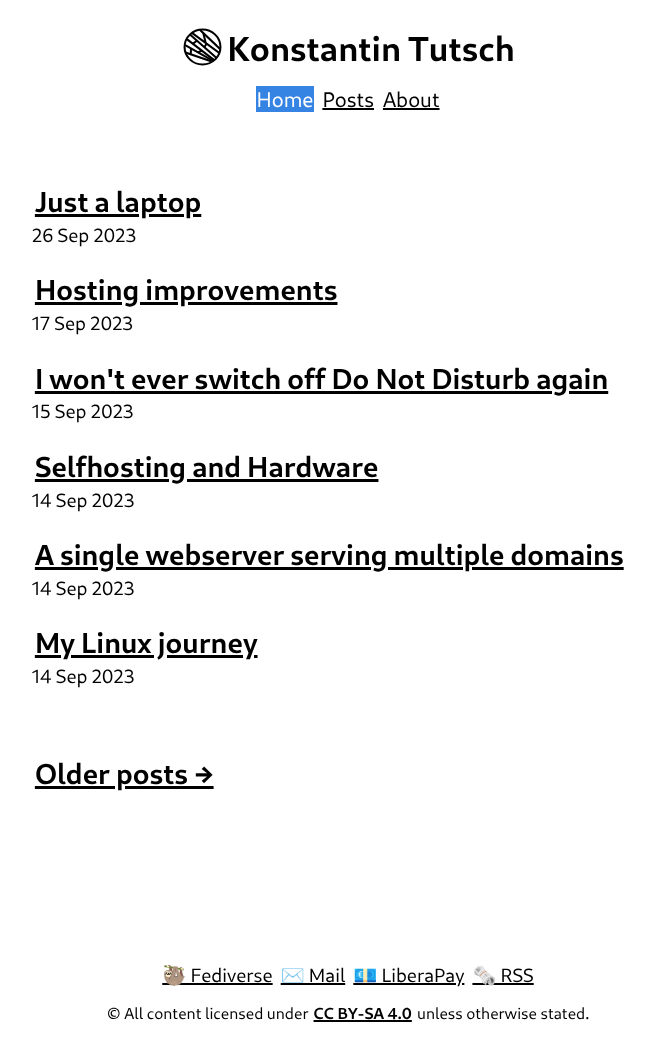
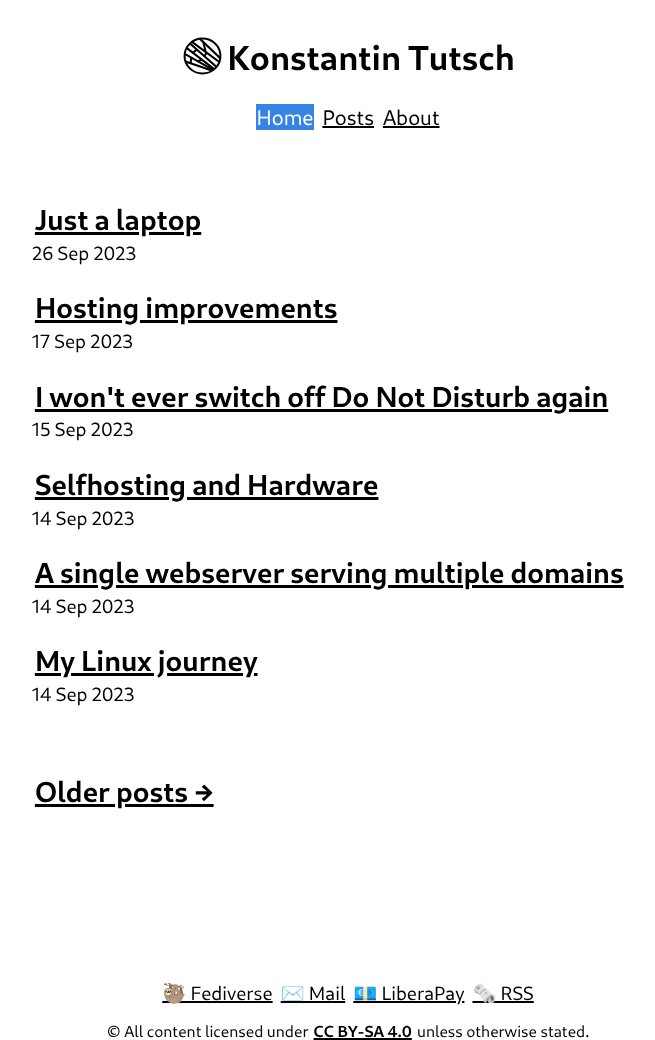
Before and after one commit to konstantintutsch/website, a Jekyll site: the page built from index.html, in a window 1280 px wide. Shown: the whole page, without its empty margins (292-947 px from the left). Built offline with Jekyll 4.4.1, drawn with Linux system fonts in a browser that asks for light colours.

Commit message:
tablet spacing for top also for desktop

```diff
--- a/assets/css/style.css
+++ b/assets/css/style.css
@@ -52,8 +52,8 @@ footer
 /* special elements */
 div#top
 {
-    margin-top: 2vh;
-    margin-bottom: 2vh;
+    margin-top: 3vh;
+    margin-bottom: 3vh;
 }
 a#site
 {
@@ -177,11 +177,6 @@ span.caption
         article div.post { margin-bottom: 0em; }
     }
     footer { font-size: 0.9em; }
-    div#top
-    {
-        margin-top: 3vh;
-        margin-bottom: 3vh;
-    }
 }
 
 /* color palette */
```
